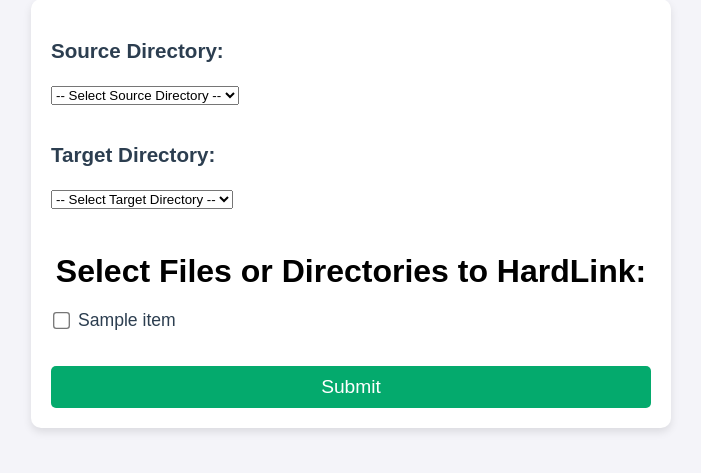
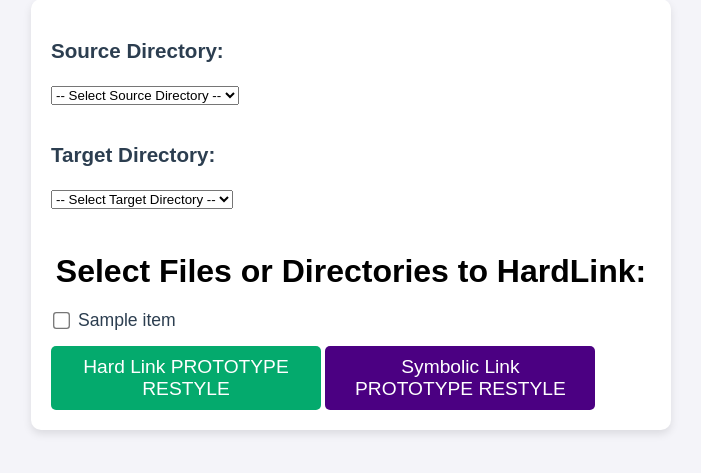
Before and after one commit to imadahmad97/linkarr, a Flask app: template app/templates/file_selector.html in a window 1280 px wide. Shown: the part 172-645 px from the top of the page, without its empty margins (289-990 px from the left). Run offline with Flask 3, Linux system fonts and the light colour scheme; the template is opened without the code that fills it: most values are stand-ins (such as "Sample title", 1, 10 or a date in 2020).

Commit message:
prototyped symbolic linking structure

```diff
--- a/app/static/file_selector.css
+++ b/app/static/file_selector.css
@@ -66,21 +66,36 @@ label {
 }
 
 /* Button styling */
-#button1 {
-  width: 100%;
+.button-group {
+  display: flex;
+  justify-content: space-evenly; /* equal space around buttons */
+  align-items: center;
+  width: 100%; /* or set a fixed width like 80% if needed */
+}
+
+#hardlink_button,
+#symboliclink_button {
+  width: 45%; /* Adjust width so there's space around them */
   padding: 10px 20px;
-  background-color: #04aa6d;
   border: none;
   border-radius: 5px;
   color: #fff;
   font-size: 1.2em;
   cursor: pointer;
   transition: background-color 0.3s ease;
-  margin-top: 20px;
+}
+
+#hardlink_button {
+  background-color: #04aa6d;
+}
+
+#symboliclink_button {
+  background-color: #4b0082;
 }
 
 /* Button hover effect */
-#button1:hover {
+#hardlink_button:hover,
+#symboliclink_button:hover {
   background-color: #04aa6d;
 }
 
--- a/app/templates/file_selector.html
+++ b/app/templates/file_selector.html
@@ -10,6 +10,12 @@ rel="stylesheet"
 type="text/css"
 href="{{ url_for('static', filename='file_selector.css') }}"
 />
+<script>
+    function setLinkType(type) {
+      document.getElementById("link_type").value = type;
+    }
+  </script>
+
 {% endblock %}
 
 {% block content %}
@@ -47,7 +53,13 @@ href="{{ url_for('static', filename='file_selector.css') }}"
             </ul>
             <input type="hidden" name="selected_source_dir" value="{{ selected_source_dir }}">
             <input type="hidden" name="selected_target_dir" value="{{ selected_target_dir }}">
-            <button id=button1 type="submit" formaction="" formmethod="post">Submit</button>
+            <div style="display: flex; justify-content: center;">
+                <div class="button_group">
+                    <input type="hidden" name="link_type" id="link_type">
+                    <button id=hardlink_button type="submit" formaction="" formmethod="post" onclick="setLinkType('hard')">Hard Link PROTOTYPE RESTYLE</button>
+                    <button id=symboliclink_button type="submit" formaction="" formmethod="post" onclick="setLinkType('symbolic')">Symbolic Link PROTOTYPE RESTYLE</button>
+                </div>
+            </div>
         {% endif %}
     </form>
 
```
Also changed, not shown: app/controller/file_selector_page/handle_post_request.py (+19 -10 lines), app/model/userselection.py (+8 -1 lines), app/routes.py (+5 -3 lines).
